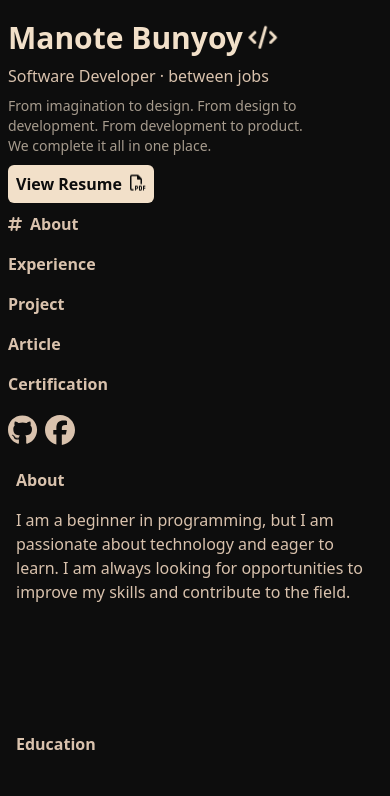
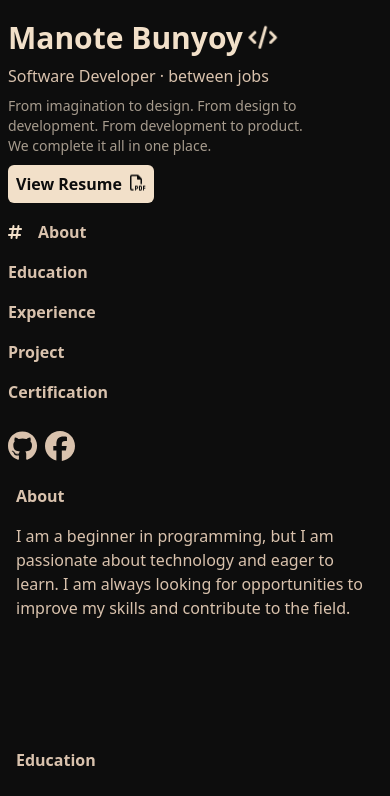
Before and after one commit to TheTaoMC/Portfolio, a React (Vite) app: page / in a window 390 px wide. Shown: the top 796 px of the page. Built offline with nearby package versions, Linux system fonts and the light colour scheme.

Commit message:
2011232322

```diff
--- a/src/App.jsx
+++ b/src/App.jsx
@@ -1,25 +1,70 @@
-import "./App.css";
-import Header from "./components/Header";
-import Navbar from "./components/Navbar";
-import Footer from "./components/Footer";
-import Content from "./components/Content";
+import "./App.css"
+import Header from "./components/Header"
+import Navbar from "./components/Navbar"
+import Footer from "./components/Footer"
+import Content from "./components/Content"
+import { useState } from "react"
+import { useEffect } from "react"
 
 function App() {
+  const [sectionids, setSectionids] = useState([])
+  const [sectionnames, setSectionnames] = useState([])
+  const [navitems, setNavitems] = useState([])
+  const [sectioncurrent, setSectioncurrent] = useState("")
+
+  const addsectionids = (sectionid, title) => {
+    //console.log(sectionid)
+    //console.log(title)
+    const elementid = document.getElementById(sectionid).id
+    setSectionids((prev) => [...new Set([...prev, elementid])])
+
+    const obj = { title: title, sectionid: elementid }
+    setNavitems((prev) => {
+      if (prev.findIndex((e) => e.title === obj.title) < 0) {
+        return [...prev, obj]
+      }
+      return prev
+    })
+  }
+
+  const handleScroll = () => {
+    //console.log("scroll")
+    for (let index = 0; index < sectionids.length; index++) {
+      const el = sectionids[index]
+      console.log("scroll", el)
+    }
+  }
+
+  useEffect(() => {
+    if (sectionids.length > 0) {
+      //console.log(sectionids[0])
+      setSectioncurrent(sectionids[0])
+    }
+  })
+
+  useEffect(() => {
+    window.addEventListener("scroll", handleScroll)
+    return () => {
+      window.removeEventListener("scroll", handleScroll)
+    }
+  }, [])
+
+  //console.log(document.getElementById("About").innerText)
   return (
     <div className="max-w-6xl mt-5 mx-auto grid gap-y-5 lg:grid-cols-[4fr_6fr]">
       {/* grid ซ้าย */}
       <div className="px-2">
-        <div className="sticky top-5 grid gap-y-4 lg:grid-rows-[40%_40%_20%] lg:h-[90vh]">
+        <div className="sticky top-5 grid gap-y-4 lg:grid-rows-[2fr_1fr_2fr] lg:h-[90vh]">
           <Header />
-          <Navbar />
+          <Navbar navitemsin={navitems} sectioncurrent={sectioncurrent} />
           <Footer />
         </div>
       </div>
 
       {/* grid ขวา */}
-      <Content />
+      <Content onaddsectionidsin={addsectionids} />
     </div>
-  );
+  )
 }
 
-export default App;
+export default App
--- a/src/components/Content.jsx
+++ b/src/components/Content.jsx
@@ -19,15 +19,35 @@ import {
 } from "./Data"
 import FooterR from "./Contents/FooterR"
 
-const Content = () => {
+const Content = ({ onaddsectionidsin }) => {
   return (
     <>
       <div className="grid gap-y-32 px-2">
-        <About />
-        <ContentContainer title={"Education"} data={dataEducation} />
-        <ContentContainer title={"Experience"} data={dataExperience} />
-        <ContentContainer title={"Project"} data={dataProject} />
-        <ContentContainer title={"Certification"} data={dataCertification} />
+        <About onaddsectionidsin={onaddsectionidsin}  title={"About"} />
+        <ContentContainer
+          onaddsectionidsin={onaddsectionidsin}
+
+          title={"Education"}
+          data={dataEducation}
+        />
+        <ContentContainer
+          onaddsectionidsin={onaddsectionidsin}
+
+          title={"Experience"}
+          data={dataExperience}
+        />
+        <ContentContainer
+          onaddsectionidsin={onaddsectionidsin}
+
+          title={"Project"}
+          data={dataProject}
+        />
+        <ContentContainer
+          onaddsectionidsin={onaddsectionidsin}
+
+          title={"Certification"}
+          data={dataCertification}
+        />
         <FooterR />
       </div>
     </>
--- a/src/components/ContentDetail/Tag/index.jsx
+++ b/src/components/ContentDetail/Tag/index.jsx
@@ -1,5 +1,5 @@
 const Tag = ({ ishoverin, datain }) => {
-  console.log("Tag ishover:", ishoverin)
+  //console.log("Tag ishover:", ishoverin)
 
   return (
     <div className="flex gap-2 text-sm">
--- a/src/components/Contents/About.jsx
+++ b/src/components/Contents/About.jsx
@@ -1,9 +1,18 @@
+import { useEffect } from "react"
 import { dataabout } from "../Data"
-const About = () => {
+const About = ({ onaddsectionidsin, title }) => {
+  const Section_ID = `${title}-section`
+
+  useEffect(() => {
+    onaddsectionidsin(Section_ID,title)
+  }, [])
+
   return (
     <>
-      <div id="About-section" className="space-y-4 px-2">
-        <div className="font-semibold text-colortext3">{dataabout.title}</div>
+      <div id={Section_ID} className="space-y-4 px-2 scroll-m-5">
+        <div id={title} className="font-semibold text-colortext3">
+          {title}
+        </div>
         <div className="text-colortext3">{dataabout.description}</div>
       </div>
     </>
--- a/src/components/Contents/ContentContainer.jsx
+++ b/src/components/Contents/ContentContainer.jsx
@@ -1,3 +1,4 @@
+import { useEffect } from "react"
 import { useState } from "react"
 import Contenttitle from "../ContentDetail/Contenttitle"
 import Description from "../ContentDetail/Description"
@@ -12,14 +13,21 @@ import Year from "../ContentDetail/Year"
     data={[]}
 />
 */
-const ContentContainer = ({ title, data = [] }) => {
+const ContentContainer = ({ onaddsectionidsin, title, data = [] }) => {
   const [ishover, setIshover] = useState({})
-  console.log("setIshover:", ishover)
+  //console.log("setIshover:", ishover)
 
   const Section_ID = `${title}-section`
+
+  useEffect(() => {
+    onaddsectionidsin(Section_ID, title)
+  }, [])
+
   return (
-    <div id={Section_ID}>
-      <div className="font-semibold text-colortext3 mb-4 px-2">{title}</div>
+    <div className="scroll-m-5" id={Section_ID}>
+      <div id={title} className="font-semibold text-colortext3 mb-4 px-2">
+        {title}
+      </div>
       {data.map((data, index) => (
         <div
           key={`${Section_ID}-${index}-${data.contenttitle.replaceAll(
--- a/src/components/Navbar.jsx
+++ b/src/components/Navbar.jsx
@@ -1,29 +1,65 @@
-import { FontAwesomeIcon } from "@fortawesome/react-fontawesome";
-import { faFilePdf } from "@fortawesome/free-regular-svg-icons";
-import { faCode, faHashtag } from "@fortawesome/free-solid-svg-icons";
+import { FontAwesomeIcon } from "@fortawesome/react-fontawesome"
+import { faFilePdf } from "@fortawesome/free-regular-svg-icons"
+import { faCode, faHashtag } from "@fortawesome/free-solid-svg-icons"
 import {
   faFacebook,
   faFacebookF,
   faGithub,
   faLine,
   faLinkedin,
-} from "@fortawesome/free-brands-svg-icons";
+} from "@fortawesome/free-brands-svg-icons"
+import { useState } from "react"
 
-const Navbar = () => {
+/* const navs = [
+  { title: "About", sectionid: "About-section" },
+  { title: "Education", sectionid: "Education-section" },
+  { title: "Experience", sectionid: "Experience-section" },
+  { title: "Project", sectionid: "Project-section" },
+  { title: "Certification", sectionid: "Certification-section" },
+] */
+
+const Navbar = ({ navitemsin, sectioncurrent }) => {
+  const [ishover, setIshover] = useState({})
+  //console.log("navvvvv : ", sectioncurrent)
+  const handClick = (sectionid) => {
+    //console.log(sectionid)
+    document.getElementById(sectionid).scrollIntoView({ behavior: "smooth" })
+  }
   return (
     <>
-      <div className="flex flex-col gap-4 font-semibold">
-        <div>
-          <FontAwesomeIcon className="mr-2" icon={faHashtag} />
-          About
-        </div>
-        <div>Experience</div>
-        <div>Project</div>
-        <div>Article</div>
-        <div>Certification</div>
+      <div className="flex flex-col font-semibold">
+        {navitemsin.map((e, i) => (
+          <div
+            key={i}
+            onClick={() => handClick(e.sectionid)}
+            onMouseEnter={() => setIshover({ [e.title]: true })}
+            onMouseLeave={() => setIshover({ [e.title]: false })}
+            className={"cursor-pointer flex w-28 py-2"}
+          >
+            <div>
+              <FontAwesomeIcon
+                className={`new-arrow ${
+                  sectioncurrent === e.sectionid
+                    ? "text-colortext1"
+                    : ishover[e.title]
+                    ? ""
+                    : "hidden"
+                } `}
+                icon={faHashtag}
+              />
+            </div>
+            <div
+              className={`${sectioncurrent === e.sectionid ||
+                ishover[e.title] ? "translate-x-4" : ""
+              } duration-500 ease-out`}
+            >
+              {e.title}
+            </div>
+          </div>
+        ))}
       </div>
     </>
-  );
-};
+  )
+}
 
-export default Navbar;
+export default Navbar
--- a/src/index.css
+++ b/src/index.css
@@ -9,3 +9,18 @@
     @apply text-colortext3;
   }
 }
+
+@keyframes append-animate {
+  from {
+    transform: translateX(-100%);
+    opacity: 0;
+  }
+  to {
+    transform: translateX(0%);
+    opacity: 1;
+  }
+}
+
+.new-arrow {
+  animation: append-animate 0.5s ease-out;
+}
```
